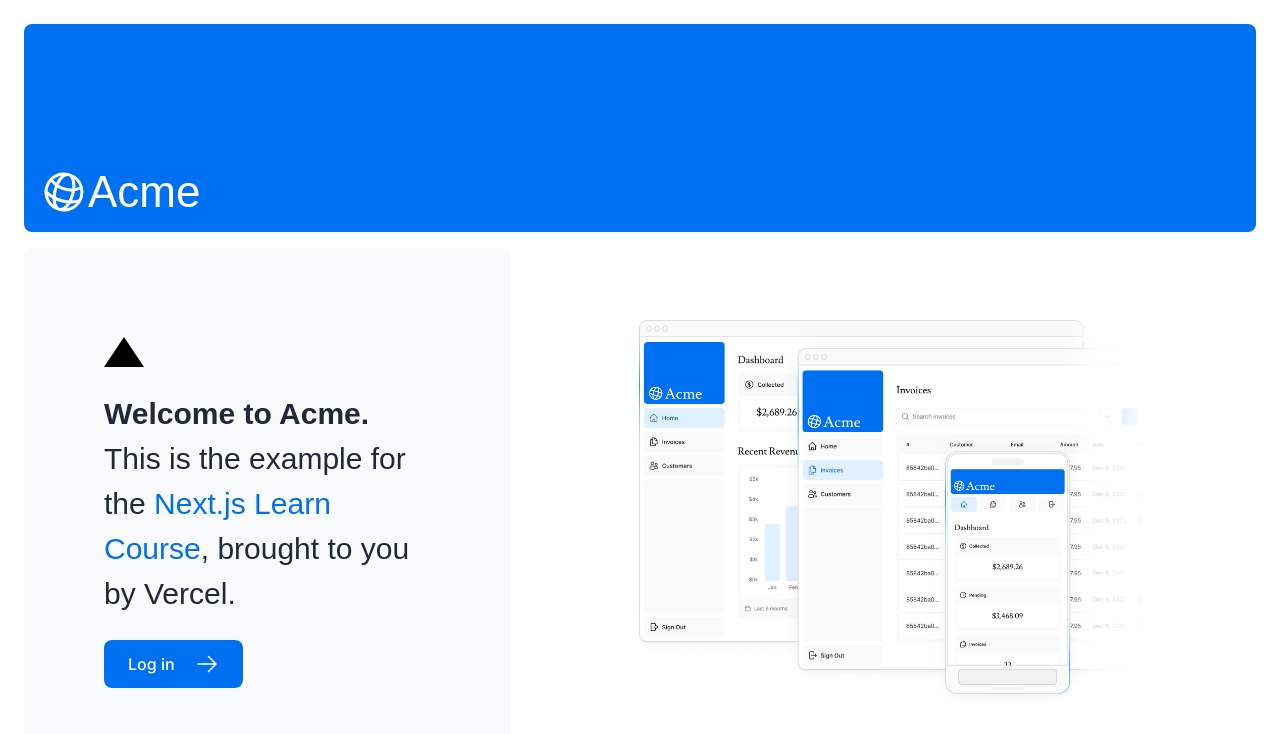
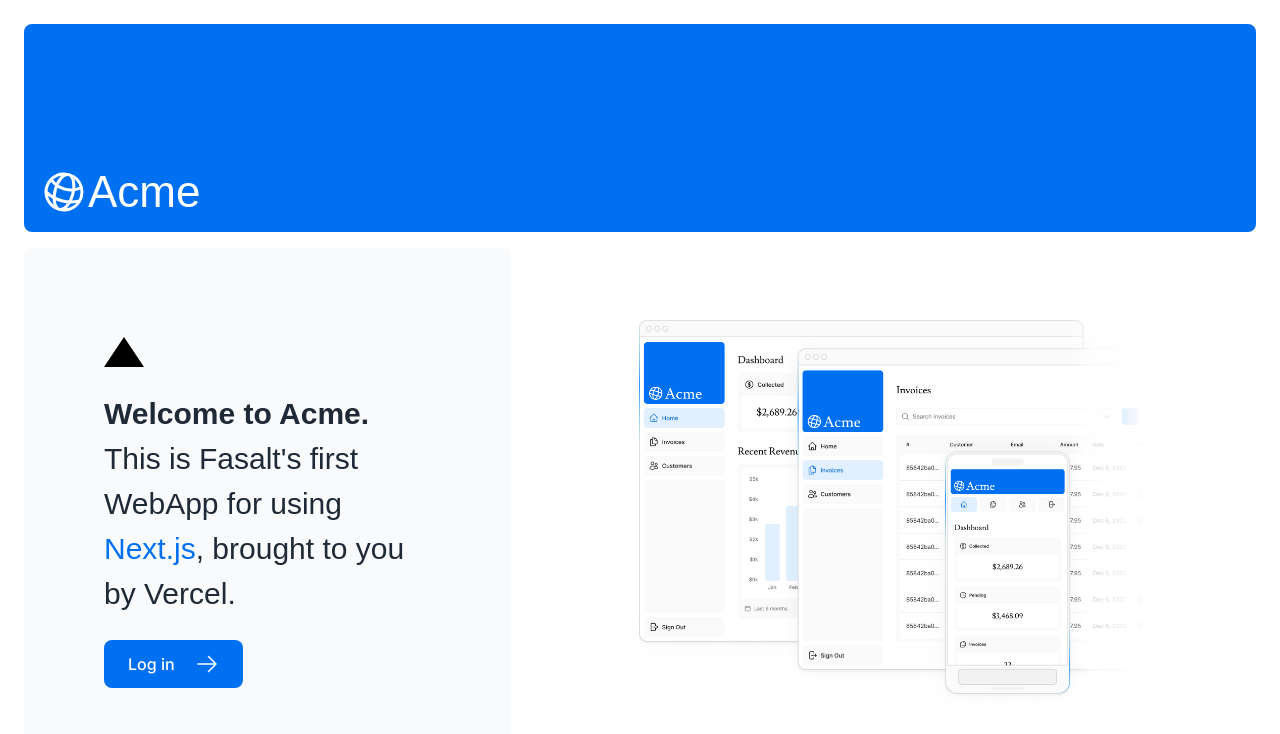
Before and after one commit to Alirido/webapp-v2, a Next.js app: page / in a window 1280 px wide. Shown: the top 734 px of the page. Built offline with nearby package versions, Linux system fonts and the light colour scheme; a web font is replaced by a local one.

Commit message:
change the landing page description

```diff
--- a/app/page.tsx
+++ b/app/page.tsx
@@ -17,9 +17,9 @@
             className={styles.shape}
           />
           <p className={`text-xl text-gray-800 md:text-3xl md:leading-normal ${lusitana.className}`}>
-            <strong>Welcome to Acme.</strong> This is the example for the{' '}
+            <strong>Welcome to Acme.</strong> This is Fasalt&apos;s first WebApp for using{' '}
             <a href="https://nextjs.org/learn/" className="text-blue-500">
-              Next.js Learn Course
+              Next.js
             </a>
             , brought to you by Vercel.
           </p>
```
